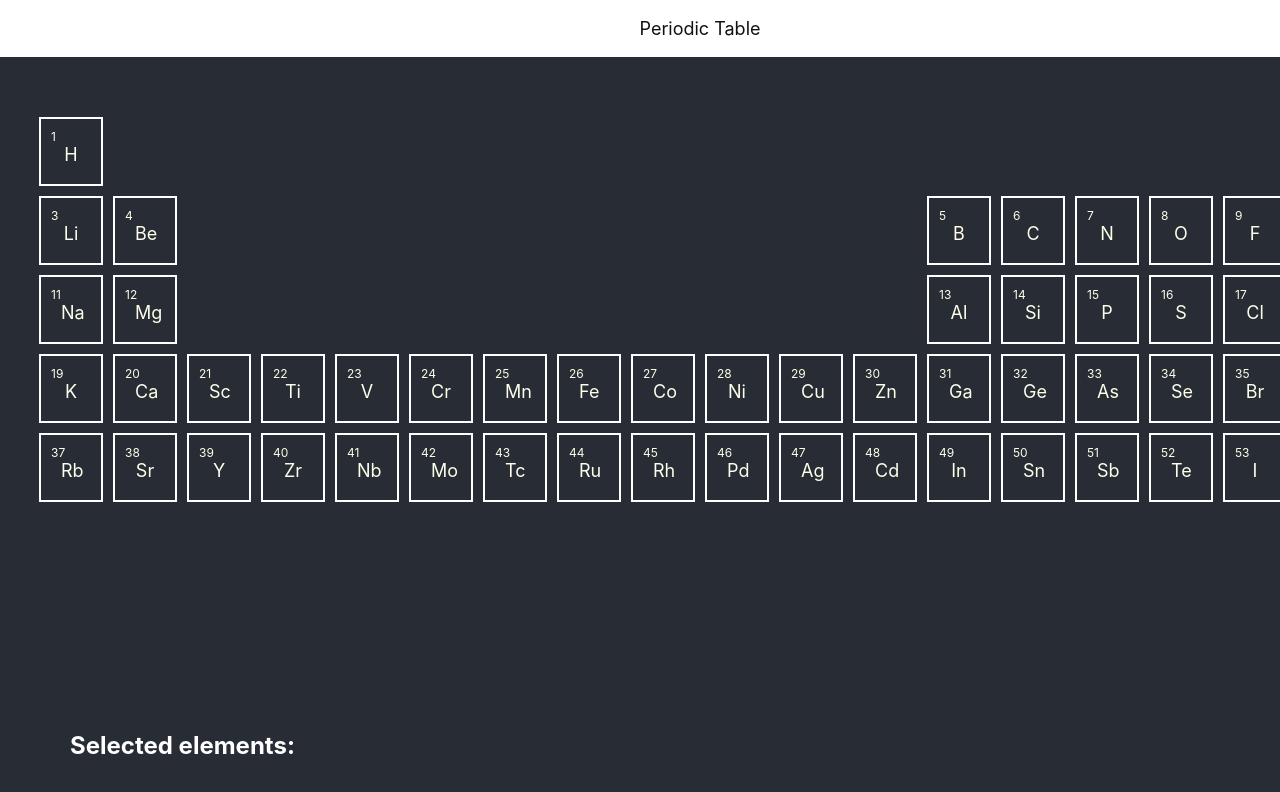
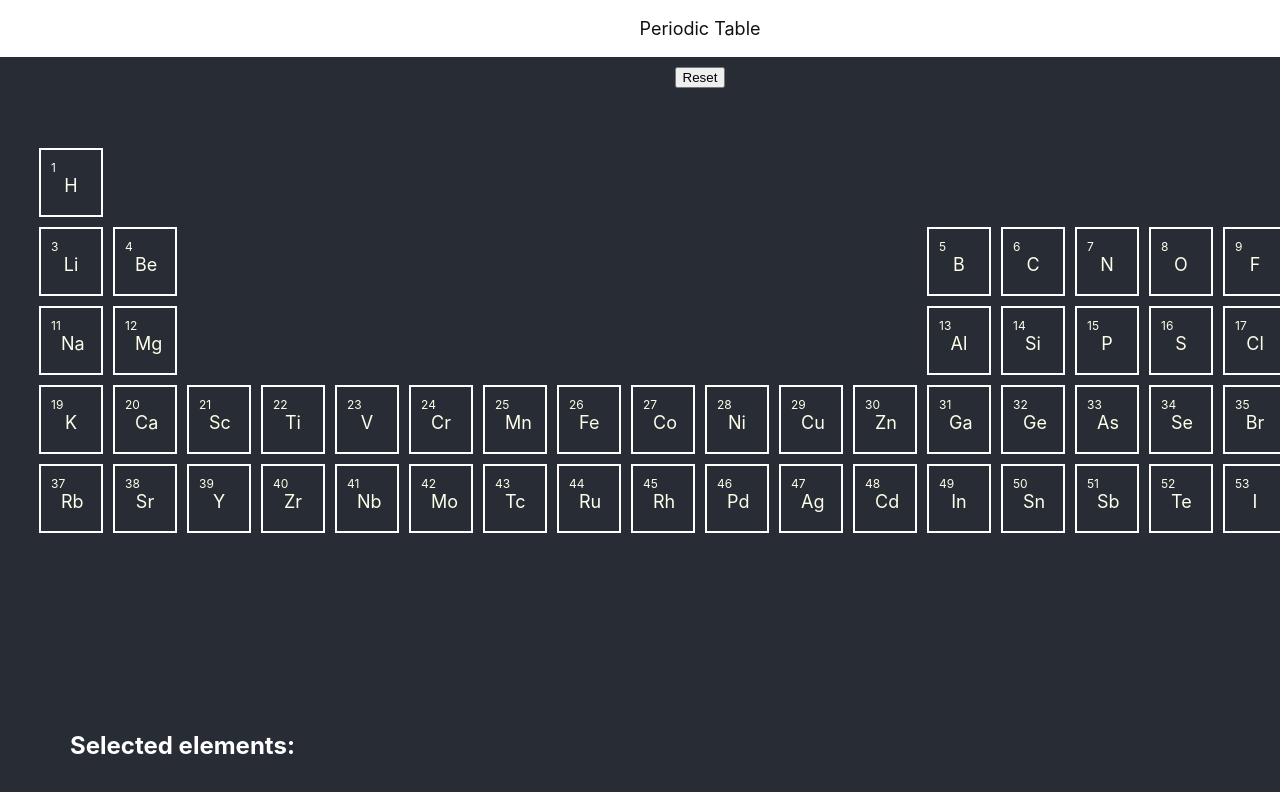
Before and after one commit to thomasms/react-periodic-table, a React (Create React App) app: page / in a window 1280 px wide. Shown: the top 792 px of the page. Built offline with nearby package versions, Linux system fonts and the light colour scheme.

Commit message:
Removal of state from Element. Refactoring and fixes and improvements.

```diff
--- a/src/Element.js
+++ b/src/Element.js
@@ -1,96 +1,28 @@
 import React from 'react';
 import './Element.css';
 
-class Element extends React.Component {
-
-  constructor( props ) {
-    super( props );
-
-    this.state = {
-      symbol: props.symbol,
-      atomic: props.atomic,
-      gridPosition: props.gridPosition,
-      isSelected: false,
-      isHovered: false,
-      parentClickHandler: props.clickHandler,
-      parentHoverHandler: props.hoverHandler
-    }
-
-    this.handleOnClick      = this.handleOnClick.bind(this);
-    this.handleOnMouseEnter = this.handleOnMouseEnter.bind(this);
-    this.handleOnMouseLeave = this.handleOnMouseLeave.bind(this);
-  }
-
-  handleOnClick(){
-    this.setState((prevState, props) => {
-
-      // call parent hover handler to pass
-      // element details upwards
-      if(prevState.parentClickHandler){
-        prevState.parentClickHandler(prevState);
-      }
-
-      return { isSelected: !prevState.isSelected };
-    });
-  }
-
-  handleOnMouseEnter(){
-
-    this.setState((prevState, props) => {
-
-      // call parent hover handler to pass
-      // element details upwards
-      if(prevState.parentHoverHandler){
-        prevState.parentHoverHandler(prevState);
-      }
-
-      return { isHovered: true };
-    });
-  }
-
-  handleOnMouseLeave(){
-    this.setState((prevState, props) => {
-
-      // call parent hover handler to pass
-      // null element upwards
-      if(prevState.parentHoverHandler){
-        prevState.parentHoverHandler(null);
-      }
-
-      return { isHovered: false };
-    });
-  }
-
-  render(){
-    var colour = "white";
-    if(this.state.isHovered){
-      colour = "red";
-    }
-    if(this.state.isSelected){
-      colour = "blue";
-    }
+function GridColourElement(props){
 
   const style = {
-        gridColumn: this.state.gridPosition,
-        gridColumnEnd: this.state.gridPosition,
-        borderColor: colour
+      gridColumn: props.gridPosition,
+      gridColumnEnd: props.gridPosition,
+      borderColor: props.colour
   };
 
-    return (
+  return(
     <div className="Element"
           style={style}
-            onMouseEnter={this.handleOnMouseEnter}
-            onMouseLeave={this.handleOnMouseLeave}
-            onClick={this.handleOnClick}>
+          onMouseEnter={(element) => props.handleOnMouseEnter(props.element)}
+          onMouseLeave={(element) => props.handleOnMouseLeave(props.element)}
+          onClick={(element) => props.handleOnClick(props.element)}>
       <div className="Element-atomic">
-          {this.state.atomic}
+        {props.element.atomic}
       </div>
       <div className="Element-symbol">
-          {this.state.symbol}
+        {props.element.symbol}
       </div>
     </div>
   );
 }
-}
 
-export default Element;
+export { GridColourElement };
--- a/src/Table.js
+++ b/src/Table.js
@@ -1,5 +1,5 @@
 import React from 'react';
-import Element from './Element.js';
+import { GridColourElement } from './Element.js';
 import './Table.css';
 
 const MAX_LENGTH = 18;
@@ -10,68 +10,36 @@ class Table extends React.Component {
     super( props );
 
     this.state = {
-      hoveredElement: "",
+      hoveredElement: null,
       selectedElements: []
     }
-
-    this.handleHoveredElement = this.handleHoveredElement.bind(this);
-    this.handleSelectedElement = this.handleSelectedElement.bind(this);
   }
 
-   rowLeftElements(data, handler){
+  createElements(data, offset){
    var elements = [];
    for(var i = 0; i < data.length; i++) {
-        elements.push(
-          <Element
-            key={i}
-            symbol={data[i].symbol}
-            atomic={data[i].atomic}
-            gridPosition={i+1}
-            hoverHandler={this.handleHoveredElement}
-            clickHandler={this.handleSelectedElement}
-          />
-        );
+       var colour = "white";
+       if(this.state.hoveredElement &&
+          this.state.hoveredElement.symbol === data[i].symbol){
+         colour = "blue";
+       }
+       if(this.state.selectedElements.indexOf(data[i].symbol) > -1){
+         colour = "red";
        }
 
-    return (
-      <>
-      {elements}
-      </>
-    );
-  }
-
-   rowRightElements(data, handler){
-    var elements = [];
-    for(var i = 0; i < data.length; i++) {
        elements.push(
-          <Element
-            key={MAX_LENGTH-i}
-            symbol={data[i].symbol}
-            atomic={data[i].atomic}
-            gridPosition={MAX_LENGTH-data.length+i+1}
-            hoverHandler={this.handleHoveredElement}
-            clickHandler={this.handleSelectedElement}
-          />
-        );
-    }
-
-    return (
-      <>
-      {elements}
-      </>
-    );
-  }
-
-  handleHoveredElement(element){
-    this.setState({hoveredElement: element});
-  }
-
-  handleSelectedElement(element){
+         <GridColourElement
+           key={i}
+           colour={colour}
+           element={data[i]}
+           gridPosition={offset+i+1}
+           handleOnMouseEnter={(element) => {this.setState({hoveredElement: element})}}
+           handleOnMouseLeave={(element) => {this.setState({hoveredElement: null})}}
+           handleOnClick={(element) => {
               this.setState((prevState, props) => {
-
                 var elements = prevState.selectedElements;
                 if(element){
-        if(!element.isSelected){
+                  if(elements.indexOf(element.symbol) === -1){
                     elements.push(element.symbol);
                   }
                   else{
@@ -84,35 +52,46 @@ class Table extends React.Component {
                 return { selectedElements: elements };
               });
             }
-
-  render(){
-    var details = "";
-    if(this.state.hoveredElement){
-      details = this.state.hoveredElement.symbol;
+           }
+         />
+       );
+   }
+   return elements;
   }
 
-    var selectedElements = "";
-    for(var i = 0; i < this.state.selectedElements.length; i++) {
-      selectedElements += this.state.selectedElements[i] + ", ";
+   rowLeftElements(data){
+    return (
+      <>
+      {this.createElements(data, 0)}
+      </>
+    );
   }
 
+   rowRightElements(data){
     return (
-      <div>
-        <div className="Table">
-          {this.rowLeftElements([{symbol: "H", atomic: 1}])}
-          {this.rowRightElements([{symbol: "He", atomic: 2}])}
+      <>
+      {this.createElements(data, MAX_LENGTH-data.length)}
+      </>
+    );
+  }
 
-          {this.rowLeftElements([{symbol: "Li", atomic: 3},
-                                 {symbol: "Be", atomic: 4}])}
-          {this.rowRightElements([{symbol: "B", atomic: 5},
-                                  {symbol: "C", atomic: 6},
-                                  {symbol: "N", atomic: 7},
-                                  {symbol: "O", atomic: 8},
-                                  {symbol: "F", atomic: 9},
-                                  {symbol: "Ne", atomic: 10}])}
+  allElements(){
+    return (
+      <>
+      {this.rowLeftElements([{symbol: "H", atomic: 1, name: "Hydrogen"}])}
+      {this.rowRightElements([{symbol: "He", atomic: 2, name: "Helium"}])}
 
-          {this.rowLeftElements([{symbol: "Na", atomic: 11},
-                                 {symbol: "Mg", atomic: 12}])}
+      {this.rowLeftElements([{symbol: "Li", atomic: 3, name: "Lithium"},
+                             {symbol: "Be", atomic: 4, name: "Beryllium"}])}
+      {this.rowRightElements([{symbol: "B", atomic: 5, name: "Boron"},
+                              {symbol: "C", atomic: 6, name: "Carbon"},
+                              {symbol: "N", atomic: 7, name: "Nitrogen"},
+                              {symbol: "O", atomic: 8, name: "Oxygen"},
+                              {symbol: "F", atomic: 9, name: "Fluorine"},
+                              {symbol: "Ne", atomic: 10, name: "Neon"}])}
+
+      {this.rowLeftElements([{symbol: "Na", atomic: 11, name: "Sodium"},
+                             {symbol: "Mg", atomic: 12, name: "Magnesium"}])}
       {this.rowRightElements([{symbol: "Al", atomic: 13},
                               {symbol: "Si", atomic: 14},
                               {symbol: "P", atomic: 15},
@@ -157,6 +136,30 @@ class Table extends React.Component {
                             {symbol: "Te", atomic: 52},
                             {symbol: "I", atomic: 53},
                             {symbol: "Xe", atomic: 54}])}
+      </>
+    );
+  }
+
+  render(){
+    var details = "";
+    if(this.state.hoveredElement){
+      details = this.state.hoveredElement.name;
+    }
+
+    var selectedElements = "";
+    for(var i = 0; i < this.state.selectedElements.length; i++) {
+      selectedElements += this.state.selectedElements[i];
+      if(i < this.state.selectedElements.length-1){
+        selectedElements += ", ";
+      }
+    }
+
+    const allElements = this.allElements();
+    return (
+      <div>
+        <button onClick={() => {this.setState({selectedElements: []})}}>Reset</button>
+        <div className="Table">
+          {allElements}
         </div>
         <h3>
           {details}
```
Lines whose indentation alone changed are shown as unchanged.
